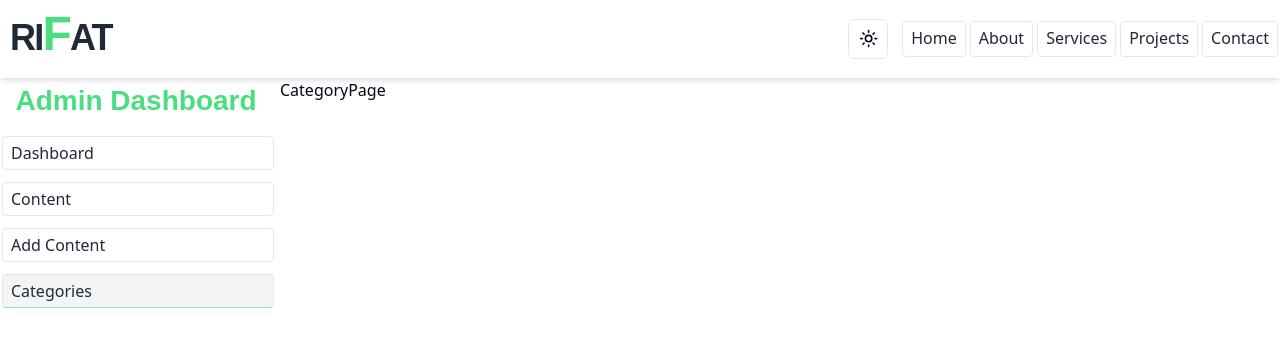
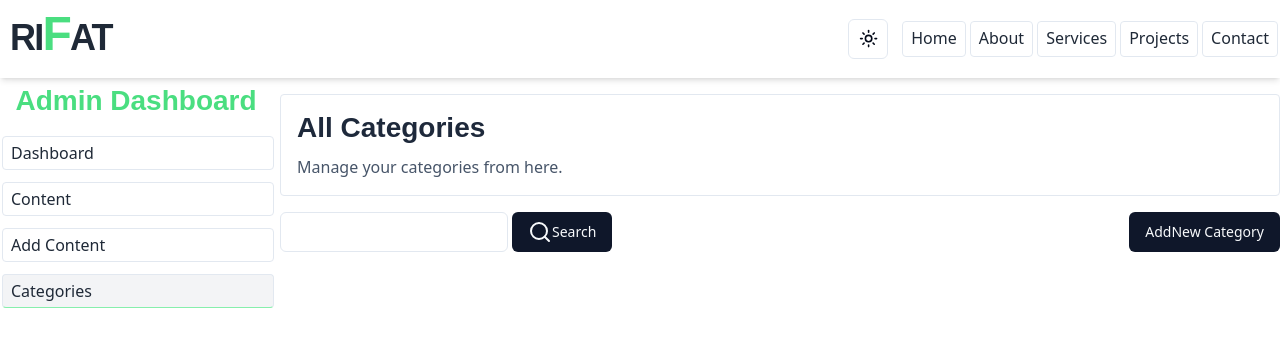
Before and after one commit to masumbillah360/rifat-portfolio, a Next.js app: page /admin/categories in a window 1280 px wide. Shown: the top 346 px of the page. Built offline with nearby package versions, Linux system fonts and the light colour scheme.

Commit message:
added category search bar and heading section

```diff
--- a/app/(admin)/admin/categories/page.tsx
+++ b/app/(admin)/admin/categories/page.tsx
@@ -1,9 +1,37 @@
-import React from 'react'
+import { Button } from "@/components/ui/button";
+import { Input } from "@/components/ui/input";
+import SectionHeading from "@/components/ui/sectionHeading";
+import { Search } from "lucide-react";
+import React from "react";
 
 const CategoryPage = () => {
   return (
-    <div>CategoryPage</div>
-  )
-}
+    <div className="pt-4">
+      <SectionHeading
+        title="All Categories"
+        subTitle="Manage your categories from here."
+      />
+      <div className="flex justify-between items-center gap-2">
+        <div className="flex items-center justify-start gap-1">
+          <div>
+            <Input className="outline-none outline-border-none focus-visible:ring-0 focus-visible:ring-offset-0" />
+          </div>
+          <div>
+            <Button>
+              <Search />
+              <span className="hidden md:block">Search</span>
+            </Button>
+          </div>
+        </div>
+        <div>
+          <Button>
+            <span className="hidden md:block">Add </span>New Category
+          </Button>
+        </div>
+      </div>
+      <div></div>
+    </div>
+  );
+};
 
-export default CategoryPage
+export default CategoryPage;
--- a/app/layout.tsx
+++ b/app/layout.tsx
@@ -25,7 +25,7 @@
     <html lang="en" suppressHydrationWarning>
       <body
         className={cn(
-          "min-h-screen bg-background font-sans antialiased",
+          "min-h-screen bg-background font-sans antialiased scroll-pt-20",
           fontSans.variable
         )}
       >
--- /dev/null
+++ b/components/ui/input.tsx
@@ -0,0 +1,25 @@
+import * as React from "react"
+
+import { cn } from "@/lib/utils"
+
+export interface InputProps
+  extends React.InputHTMLAttributes<HTMLInputElement> {}
+
+const Input = React.forwardRef<HTMLInputElement, InputProps>(
+  ({ className, type, ...props }, ref) => {
+    return (
+      <input
+        type={type}
+        className={cn(
+          "flex h-10 w-full rounded-md border border-input bg-background px-3 py-2 text-sm ring-offset-background file:border-0 file:bg-transparent file:text-sm file:font-medium placeholder:text-muted-foreground focus-visible:outline-none focus-visible:ring-2 focus-visible:ring-ring focus-visible:ring-offset-2 disabled:cursor-not-allowed disabled:opacity-50",
+          className
+        )}
+        ref={ref}
+        {...props}
+      />
+    )
+  }
+)
+Input.displayName = "Input"
+
+export { Input }
--- /dev/null
+++ b/components/ui/sectionHeading.tsx
@@ -0,0 +1,24 @@
+"use client";
+
+import React from "react";
+interface HeadingProps {
+  title: string;
+  subTitle?: string;
+  center?: boolean;
+}
+const SectionHeading = ({ title, subTitle, center }: HeadingProps) => {
+  return (
+    <div
+      className={`p-4 border mb-4 rounded ${
+        center ? "text-center" : "text-start"
+      }`}
+    >
+      <h3 className="p-0 text-slate-800 dark:text-slate-300">{title}</h3>
+      {subTitle && (
+        <p className="text-slate-600 dark:text-slate-400">{subTitle}</p>
+      )}
+    </div>
+  );
+};
+
+export default SectionHeading;
```
